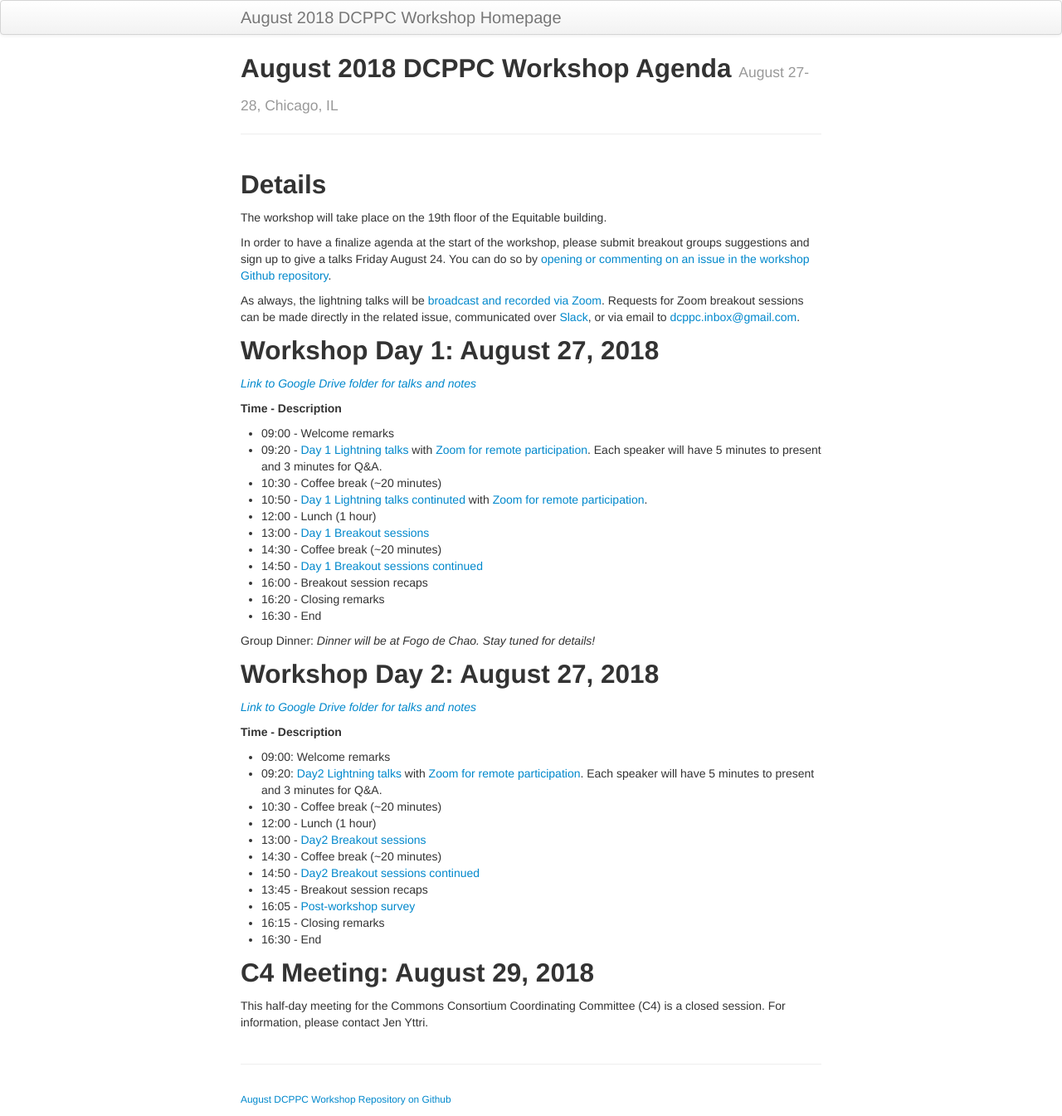
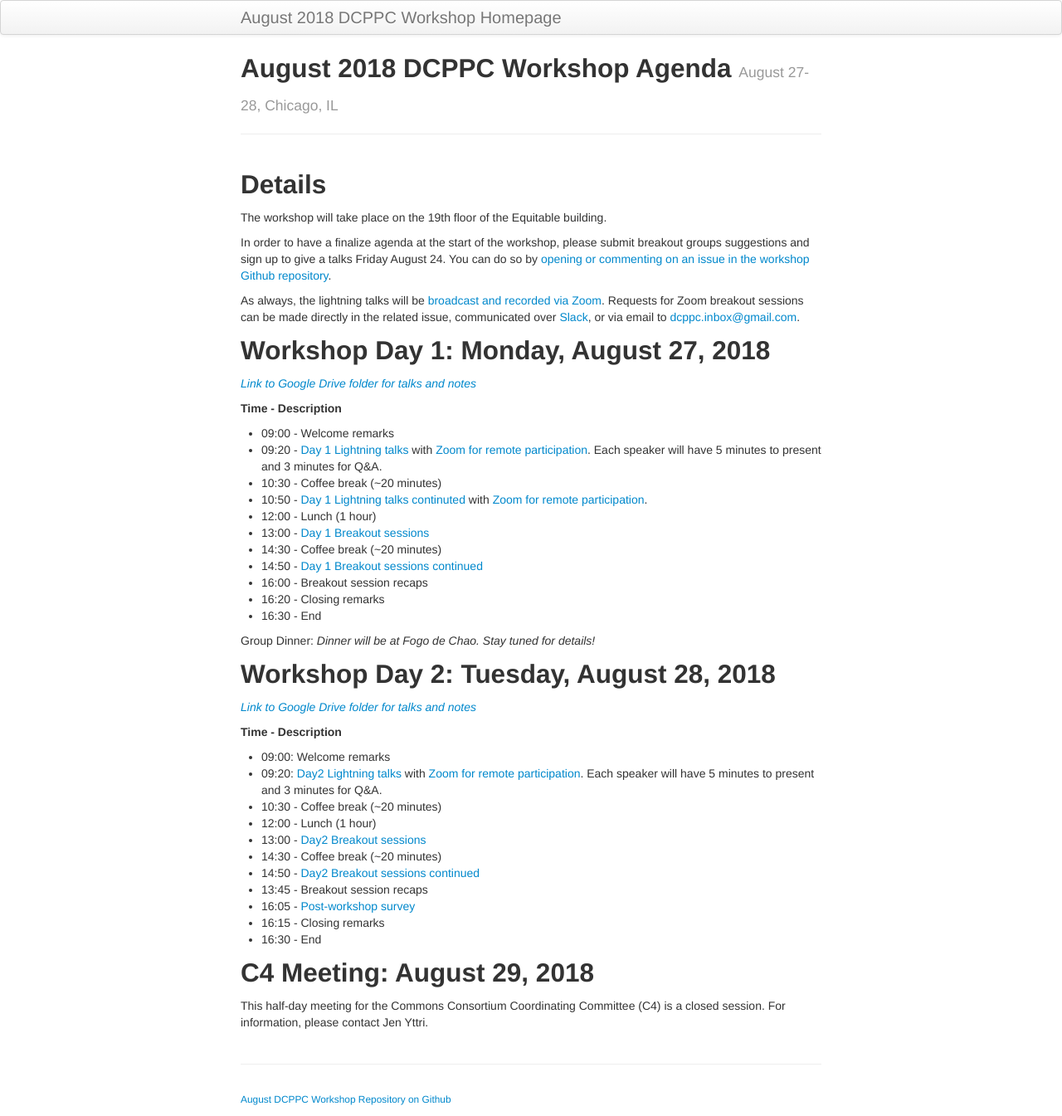
Before and after one commit to dcppc/2018-august-workshop, a Jekyll site: the page built from docs/agenda.md, in a window 1280 px wide. Shown: the whole page at 83% size. Built offline with Jekyll 4.4.1, drawn with Linux system fonts in a browser that asks for light colours.

Commit message:
Fix typo in dates
Closes dcppc/dcppc-workshops#88

```diff
--- a/docs/agenda.md
+++ b/docs/agenda.md
@@ -13,7 +13,7 @@ In order to have a finalize agenda at the start of the workshop, please submit b
 
 As always, the lightning talks will be [broadcast and recorded via Zoom](https://zoom.us/j/364678101). Requests for Zoom breakout sessions can be made directly in the related issue, communicated over [Slack](http://bit.ly/DCPPCslack), or via email to <dcppc.inbox@gmail.com>.
 
-## Workshop Day 1: August 27, 2018
+## Workshop Day 1: Monday, August 27, 2018
 
 *[Link to Google Drive folder for talks and notes](http://bit.ly/AugustGoogleDrive)*
 
@@ -32,7 +32,7 @@ As always, the lightning talks will be [broadcast and recorded via Zoom](https:/
 
 Group Dinner: _Dinner will be at Fogo de Chao. Stay tuned for details!_
 
-## Workshop Day 2: August 27, 2018
+## Workshop Day 2: Tuesday, August 28, 2018
 
 *[Link to Google Drive folder for talks and notes](http://bit.ly/AugustGoogleDrive)*
 
```
